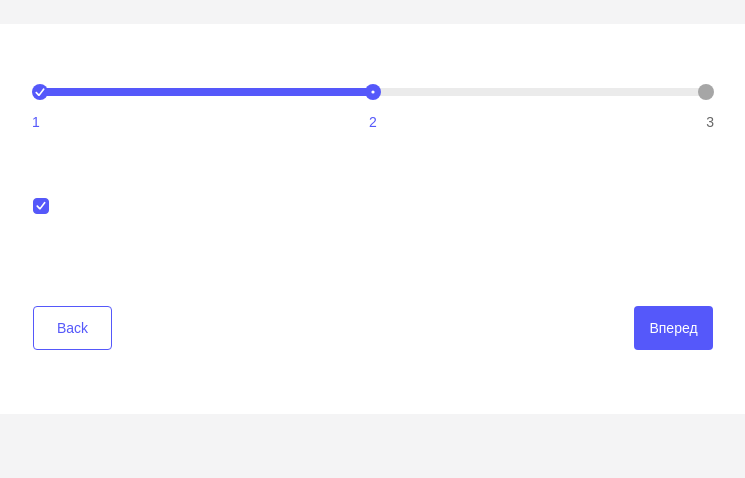
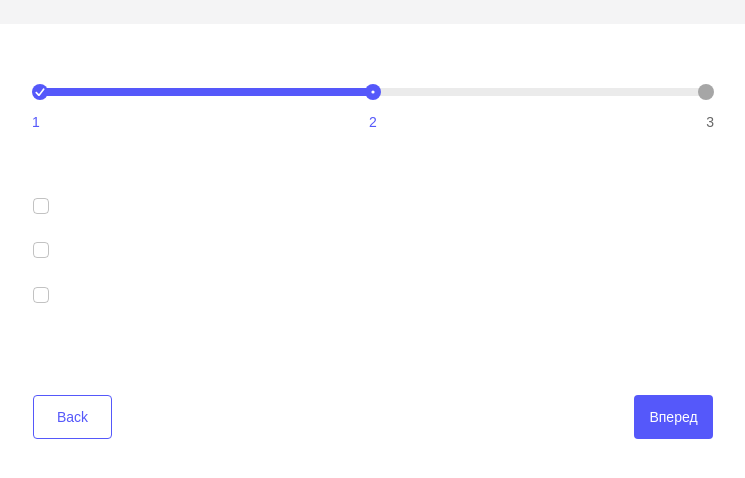
Before and after one commit to BKonstantine/cloud_test, a React (Vite) app: page /create in a window 1280 px wide. Shown: the top 478 px of the page, without its empty margins (267-1012 px from the left). Built offline with nearby package versions, Linux system fonts and the light colour scheme; a web font is replaced by a local one.

Commit message:
refactor: change checkbox component

```diff
--- a/src/components/UI/checkbox/checkbox.module.css
+++ b/src/components/UI/checkbox/checkbox.module.css
@@ -28,11 +28,11 @@
   background-size: 10px 10px;
   border: 1.5px solid var(--border-color-accent);
   border-radius: 4px;
-  opacity: 1;
+  opacity: 0;
   transition: 0.2s ease-in-out;
   content: "";
 }
 
 .real:checked + .custom::before {
-  opacity: 0;
+  opacity: 1;
 }
--- a/src/components/UI/checkbox/checkbox.tsx
+++ b/src/components/UI/checkbox/checkbox.tsx
@@ -2,19 +2,19 @@ import { forwardRef, ChangeEvent, FocusEvent, HTMLProps } from "react";
 import style from "./checkbox.module.css";
 
 interface Props extends HTMLProps<HTMLInputElement> {
-  onChange: (event: ChangeEvent<HTMLInputElement>) => void;
-  onBlur: (event: FocusEvent<HTMLInputElement>) => void;
-  value: number;
-  name: string;
-  inputSize?: "small" | "large";
+  onChange?: (event: ChangeEvent<HTMLInputElement>) => void;
+  onBlur?: (event: FocusEvent<HTMLInputElement>) => void;
+  value?: number;
+  name?: string;
+  id?: string;
 }
 
 type Ref = HTMLInputElement;
 
 const Checkbox = forwardRef<Ref, Props>(
-  ({ onChange, onBlur, value = "", name, ...rest }, ref) => {
+  ({ id, onChange, onBlur, value, name, ...rest }, ref) => {
     return (
-      <label htmlFor="checkbox">
+      <label htmlFor={`${id}checkbox`}>
         <input
           {...rest}
           className={style.real}
@@ -23,7 +23,7 @@ const Checkbox = forwardRef<Ref, Props>(
           value={value}
           type="checkbox"
           name={name}
-          id="checkbox"
+          id={`${id}checkbox`}
           ref={ref}
         />
         <span className={style.custom}></span>
--- a/src/components/tabs/second-tab/second-tab.tsx
+++ b/src/components/tabs/second-tab/second-tab.tsx
@@ -11,7 +11,17 @@ const SecondTab: FC = () => {
       <Controller
         control={control}
         name="field-checkbox-group-option-1"
-        render={({ field }) => <Checkbox {...field} />}
+        render={({ field }) => <Checkbox {...field} id="1" />}
+      />
+      <Controller
+        control={control}
+        name="field-checkbox-group-option-2"
+        render={({ field }) => <Checkbox {...field} id="2" />}
+      />
+      <Controller
+        control={control}
+        name="field-checkbox-group-option-3"
+        render={({ field }) => <Checkbox {...field} id="3" />}
       />
     </fieldset>
   );
```
